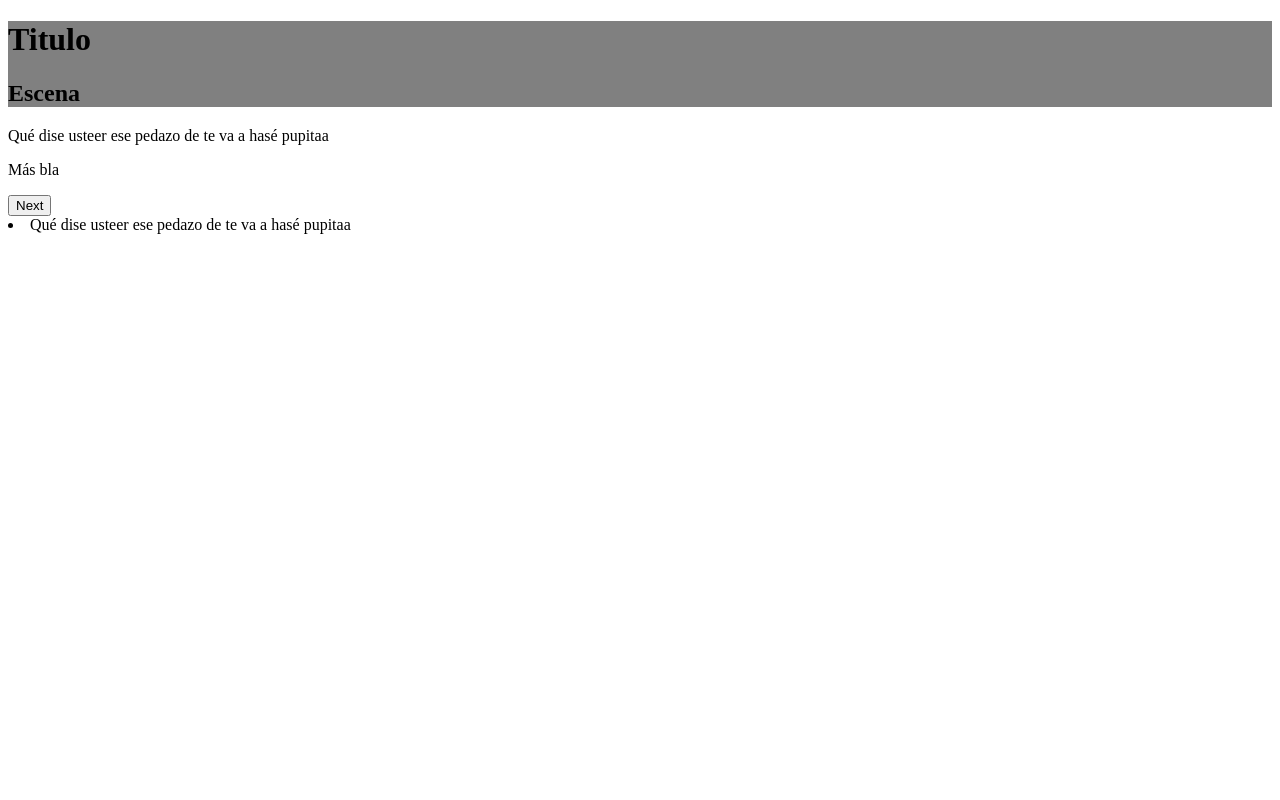
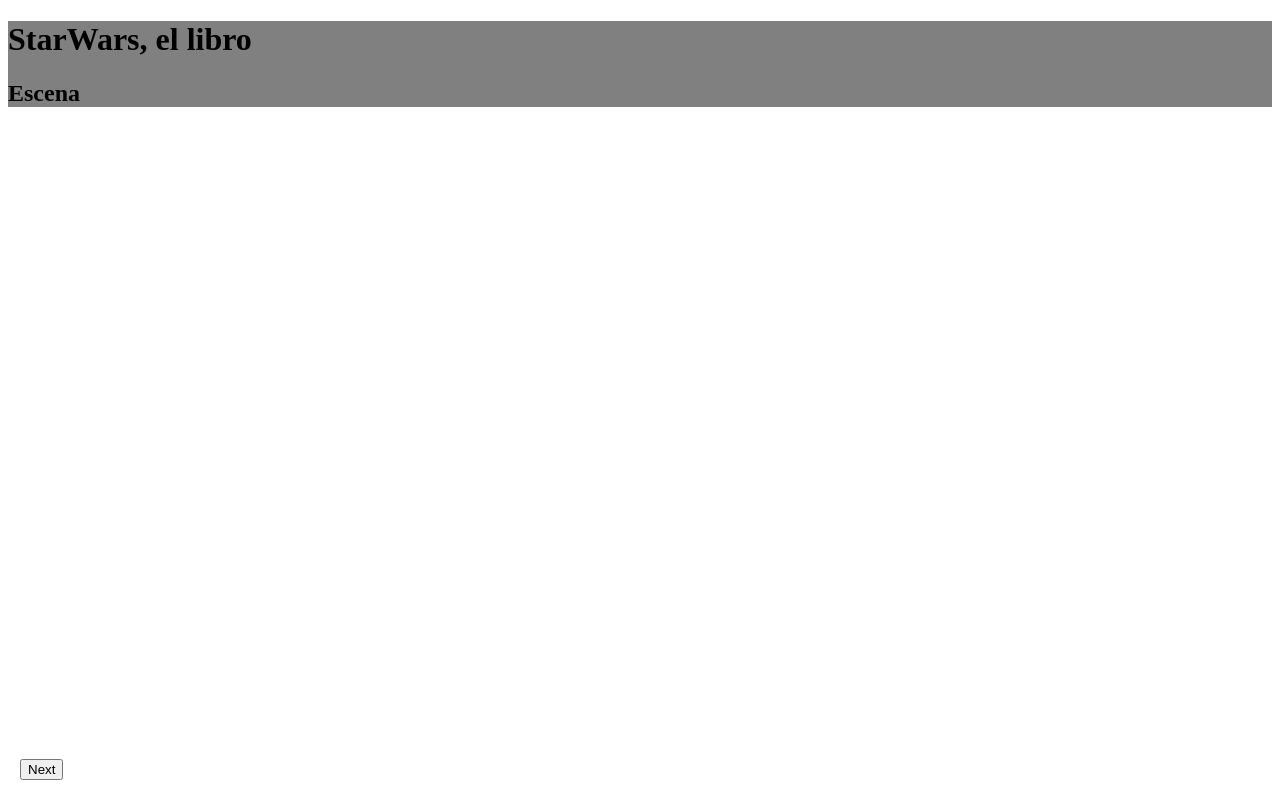
Before and after one commit to apptiva-ajb/cuenti, a Gatsby site: page /book in a window 1280 px wide. Built offline with nearby package versions, Linux system fonts and the light colour scheme; Gatsby itself is replaced by a stand-in of ours.

Commit message:
bookPage

```diff
--- a/src/components/Book/BookHeader/BookHeader.js
+++ b/src/components/Book/BookHeader/BookHeader.js
@@ -5,7 +5,7 @@
   render() {
     return (
         <div className="bookHeader">
-          <h1>Titulo</h1>
+          <h1>{this.props.title}</h1>
           <h2>Escena</h2>
         </div>
     )
--- a/src/components/Book/NextButton/NextButton.js
+++ b/src/components/Book/NextButton/NextButton.js
@@ -1,14 +1,11 @@
 import React, { Component } from 'react'
 
 export default class nextButton extends Component {
-    nextButton = () => {
-        console.log("ee")
-      }
 
     render() {
         return (
             <div>
-                <button onClick={this.nextButton}>Next</button>
+                <button onClick={this.props.nextButton}>Next</button>
             </div>
         )
     }
--- a/src/data/contenido.json
+++ b/src/data/contenido.json
@@ -1,4 +1,5 @@
 {
+  "nombre": "StarWars, el libro",
     "contenido": [
     {
       "id_contenido": 1,
--- /dev/null
+++ b/src/pages/book.css
@@ -0,0 +1,5 @@
+.nextButton {
+    position: fixed;
+    bottom: 20px;
+    left: 20px;
+}
--- a/src/pages/book.js
+++ b/src/pages/book.js
@@ -3,6 +3,7 @@
 import Contenido from "../components/Book/Contenido/Contenido"
 import NextButton from "../components/Book/NextButton/NextButton"
 import ContenidoPrueba from "../data/contenido.json"
+import './book.css'
 
 export default class book extends Component {
   state = {
@@ -10,40 +11,27 @@
     contenido: "",
   }
 
-  componentDidUpdate(prevProps, prevState) {
-    // if (prevState.contador !== this.state.contador) {
-    console.log(this.state.contador)
-    console.log(ContenidoPrueba.contenido[this.state.contador])
-    // }
-  }
-  componentDidMount() {
-    // if (prevState.contador !== this.state.contador) {
-    console.log(this.state.contador)
-    console.log(ContenidoPrueba.contenido[this.state.contador].content)
-    // }
-    var node = document.createElement("LI") // Create a <li> node
-    var textnode = document.createTextNode(ContenidoPrueba.contenido[this.state.contador].content) // Create a text node
-    node.appendChild(textnode) // Append the text to <li>
+
+  nextButton = () => {
+    var node = document.createElement("p") // Create a <li> node
+    var textnode = document.createTextNode(
+      ContenidoPrueba.contenido[this.state.contador].content
+    )
+    node.appendChild(textnode)
     document.getElementById("book").appendChild(node)
-  }
-
-  append() {
-    var node = document.createElement("LI") // Create a <li> node
-    var textnode = document.createTextNode(ContenidoPrueba.contenido[this.state.contador].content) // Create a text node
-    node.appendChild(textnode) // Append the text to <li>
-    document.getElementById("book").appendChild(node)
-
+    this.setState({ contador: this.state.contador + 1 })
   }
 
   render() {
     return (
-      <div id="book">
-        <BookHeader />
-        <Contenido
-          payload={ContenidoPrueba.contenido[this.state.contador].content}
-        />
-        <Contenido payload={"Más bla"} />
-        <NextButton onClick={this.append} />
+      <div>
+        <div id="book">
+          <BookHeader title={ContenidoPrueba.nombre}/>
+        </div>
+        <div className="nextButton">
+        <NextButton nextButton={this.nextButton} />
+
+        </div>
       </div>
     )
   }
```
